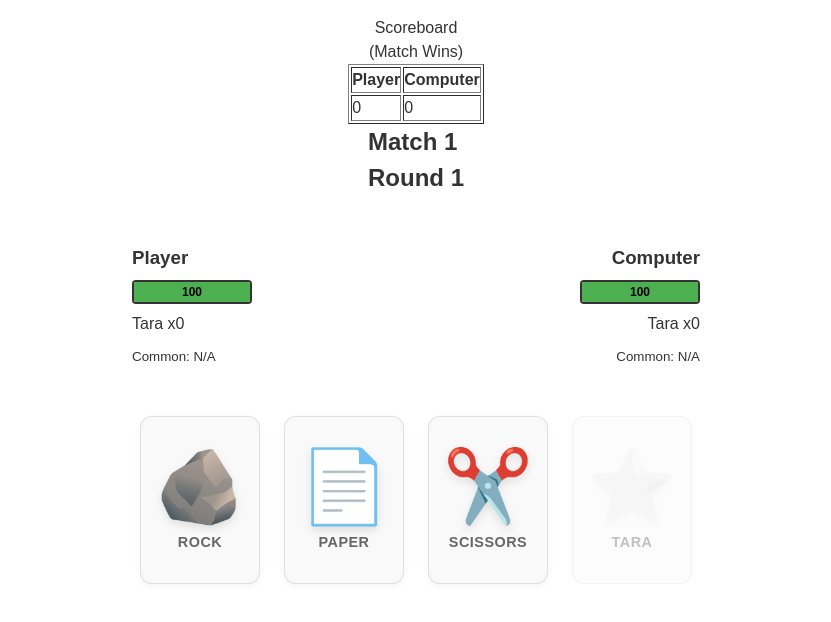
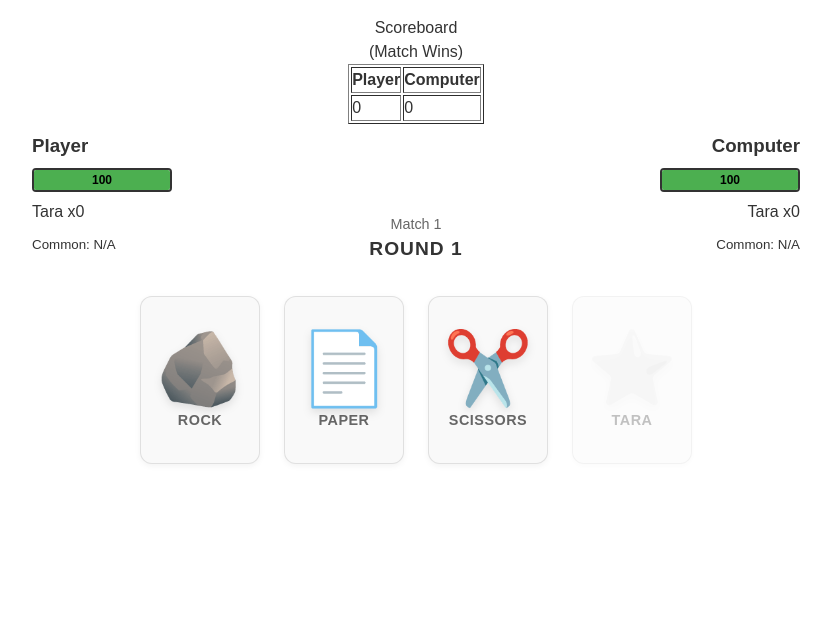
Before and after one commit to taratimmerman/rock-paper-scissors-tara, a website with bundled scripts: page public/index.html in a window 1280 px wide. Both pictures are taken after a click on the button "START MATCH". Shown: the whole page, without its empty margins (224-1055 px from the left). Built offline with nearby package versions, Linux system fonts and the light colour scheme.

Commit message:
RPST-53 adjust progress placement

```diff
--- a/public/index.html
+++ b/public/index.html
@@ -31,16 +31,6 @@
     <section id="main-menu" class="menu-view"></section>
 
     <main id="game-container">
-      <section
-        id="game-progress-container"
-        class="hidden"
-        aria-live="polite"
-        aria-atomic="true"
-      >
-        <h1 id="match"></h1>
-        <h2 id="round"></h2>
-      </section>
-
       <section id="game-stats" class="hidden">
         <!-- Player Stats -->
         <aside id="player-stats" class="stats">
@@ -55,6 +45,16 @@
             <small>Common: <span id="player-most-common-move">–</span></small>
           </p>
         </aside>
+
+        <section
+          id="game-progress-container"
+          class="hidden"
+          aria-live="polite"
+          aria-atomic="true"
+        >
+          <h1 id="match"></h1>
+          <h2 id="round"></h2>
+        </section>
 
         <!-- Computer Stats -->
         <aside id="computer-stats" class="stats">
--- a/public/style.css
+++ b/public/style.css
@@ -43,7 +43,7 @@ body {
   line-height: 1.5;
   background-color: var(--color-bg);
   color: var(--color-text);
-  min-height: 100vh; /* Ensure body fills screen for vertical centering */
+  min-height: 100vh;
 }
 
 header,
@@ -56,37 +56,94 @@ header,
 }
 
 #game-container {
-  max-width: 600px;
+  max-width: 800px; /* Increased slightly for desktop grid comfort */
   min-height: 500px;
   gap: 2rem;
 }
 
 /* =============================================================================
-   2. GAME STATS & HEALTH BARS
+   2. GAME DASHBOARD (STATS & PROGRESS)
    ============================================================================= */
+
+/* Mobile First: Stacked Layout */
 #game-stats {
   display: flex;
-  flex-direction: row;
+  flex-wrap: wrap; /* Allows items to drop to next line */
   justify-content: space-between;
   width: 100%;
+  gap: 0.5rem;
 }
 
+/* Match/Round Info */
+#game-progress-container {
+  order: -1; /* Keep at top on mobile */
+  flex: 0 0 100%;
+  text-align: center;
+  padding: 0.5rem;
+}
+
+#game-progress-container h1 {
+  font-size: 1.2rem;
+  text-transform: uppercase;
+  letter-spacing: 1px;
+}
+
+#game-progress-container h2 {
+  font-size: 0.9rem;
+  color: #666;
+  font-weight: 400;
+}
+
+/* Stats Blocks */
 .stats {
-  padding: 1rem;
+  flex: 1;
+  padding: 0.5rem 1rem;
   display: flex;
   flex-direction: column;
   gap: 0.5rem;
+  width: 100%;
+  align-items: center; /* Center on mobile */
 }
 
 #computer-stats {
-  text-align: right;
-  align-items: flex-end;
+  text-align: center;
+}
+
+/* Desktop: The "Sandwich" Layout */
+@media (min-width: 768px) {
+  #game-stats {
+    display: grid;
+    /* 1fr (Player) | auto (Progress) | 1fr (Computer) */
+    grid-template-columns: 1fr auto 1fr;
+    align-items: end; /* Align health bars to bottom */
+    gap: 0;
+  }
+
+  #game-progress-container {
+    order: 0; /* Move to center column */
+    padding: 0 2rem;
+    min-width: 180px;
+  }
+
+  .stats {
+    width: auto;
+  }
+
+  #player-stats {
+    align-items: flex-start;
+    text-align: left;
+  }
+
+  #computer-stats {
+    align-items: flex-end;
+    text-align: right;
+  }
 }
 
 /* Health Bar Component */
 .bar-wrapper {
   position: relative;
-  width: 120px;
+  width: 140px;
   height: 24px;
   overflow: hidden;
   border: 2px solid var(--color-text);
@@ -146,19 +203,19 @@ header,
   border-radius: var(--radius-lg);
   background-color: var(--color-surface);
   box-shadow: var(--shadow-sm);
-
   display: flex;
   flex-direction: column;
   justify-content: center;
   align-items: center;
   gap: 0.5rem;
   text-align: center;
-  cursor: default;
 }
 
 button.card-container {
   cursor: pointer;
   transition: all 0.2s ease;
+  border: 1px solid var(--color-border);
+  background: var(--color-surface);
 }
 
 button.card-container:not(:disabled):hover {
@@ -172,13 +229,6 @@ button.card-container:disabled {
   opacity: 0.4;
   cursor: not-allowed;
   filter: grayscale(1);
-  transform: none;
-  box-shadow: none;
-}
-
-div.card-container {
-  border-color: rgba(0, 0, 0, 0.15);
-  background-color: #ffffff;
 }
 
 .icon {
@@ -193,8 +243,8 @@ div.card-container {
   color: #666;
   text-transform: uppercase;
   letter-spacing: 0.5px;
-  margin-top: 0.25rem;
 }
+
 .vs-label {
   font-size: 1.5rem;
   font-weight: 900;
@@ -208,6 +258,7 @@ div.card-container {
 .hidden {
   display: none !important;
 }
+
 .visually-hidden {
   position: absolute;
   width: 1px;
@@ -223,10 +274,8 @@ div.card-container {
 /* =============================================================================
    5. MAIN MENU & UI CONTROLS
    ============================================================================= */
-
-/* The Menu "Page" */
 #main-menu {
-  flex: 1; /* Takes available vertical space */
+  flex: 1;
   display: flex;
   justify-content: center;
   align-items: center;
--- a/src/views/progress/ProgressView.ts
+++ b/src/views/progress/ProgressView.ts
@@ -12,8 +12,8 @@ class ProgressView extends View<ProgressData> implements IProgressView {
 
   protected _generateMarkup(): string {
     return `
-      <h1 id="match">Match ${this._data.matchNumber}</h1>
-      <h2 id="round">Round ${this._data.roundNumber}</h2>
+      <h2 id="match">Match ${this._data.matchNumber}</h1>
+      <h1 id="round">Round ${this._data.roundNumber}</h2>
     `;
   }
 
```
